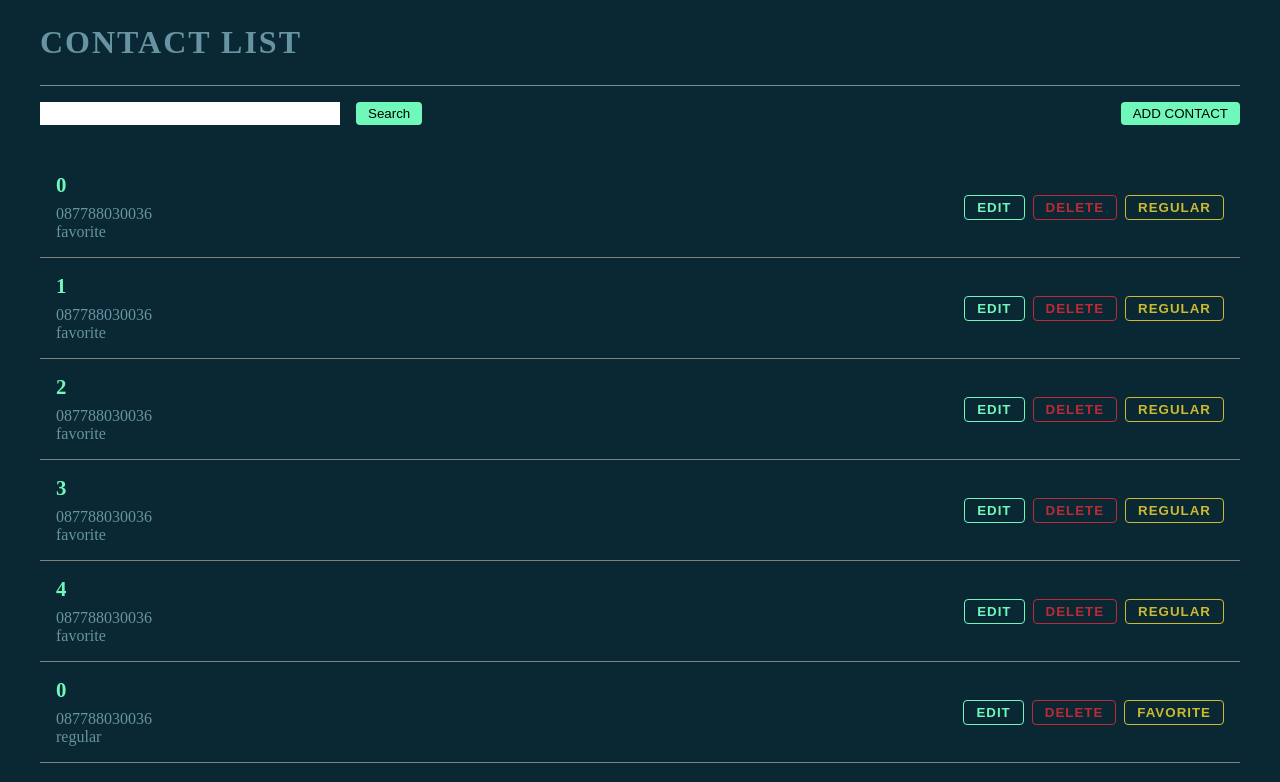
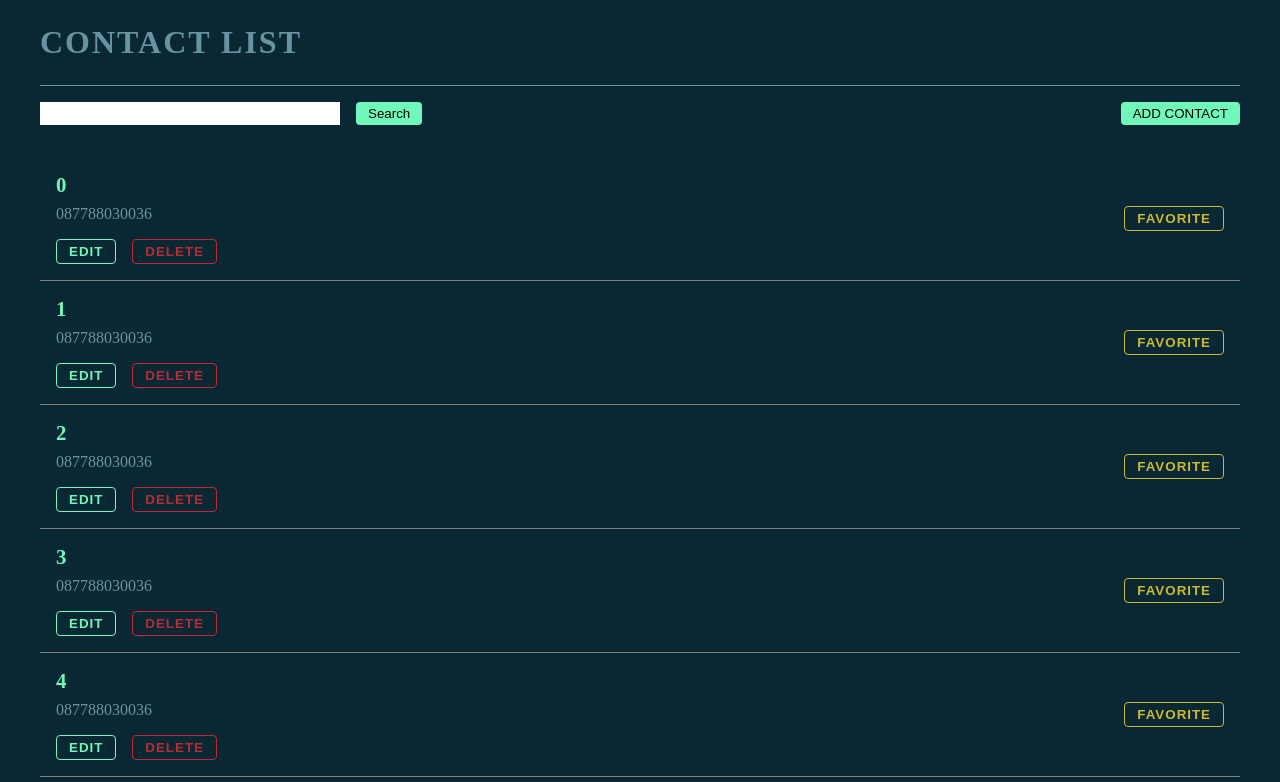
Before and after one commit to sammyarno/goto-test, a React (Create React App) app: page / in a window 1280 px wide. Shown: the top 782 px of the page. Built offline with nearby package versions, Linux system fonts and the light colour scheme.

Commit message:
change action button in contact list

```diff
--- a/src/components/contact-list/index.tsx
+++ b/src/components/contact-list/index.tsx
@@ -53,7 +53,7 @@ const ContactActionButton = styled.button<ContactActionButtonProps>`
   ${(props) => `${props.info ? "border: 1px solid rgba(204, 186, 49); color: rgba(204, 186, 49);" : ""}`}
 
   :not(:last-child) {
-    margin-right: 0.5rem;
+    margin-right: 1rem;
   }
 `;
 
@@ -64,6 +64,10 @@ const contactNameStyle = css`
   color: var(--primary);
 `;
 
+const contactPhoneStyle = css`
+  margin-bottom: 1rem;
+`;
+
 const ContactList = () => {
   return (
     <Container padded>
@@ -72,13 +76,12 @@ const ContactList = () => {
           <Contact key={val}>
             <div>
               <p css={contactNameStyle}>{val}</p>
-              <p>087788030036</p>
-              <p>favorite</p>
+              <p css={contactPhoneStyle}>087788030036</p>
+              <ContactActionButton primary>edit</ContactActionButton>
+              <ContactActionButton danger>delete</ContactActionButton>
             </div>
             <div>
-              <ContactActionButton primary>edit</ContactActionButton>
-              <ContactActionButton danger>delete</ContactActionButton>
-              <ContactActionButton info>regular</ContactActionButton>
+              <ContactActionButton info>favorite</ContactActionButton>
             </div>
           </Contact>
         ))}
@@ -86,14 +89,13 @@ const ContactList = () => {
           <Contact key={val}>
             <div>
               <p css={contactNameStyle}>{val}</p>
-              <p>087788030036</p>
-              <p>regular</p>
-            </div>
-            <div>
+              <p css={contactPhoneStyle}>087788030036</p>
               <ContactActionButton primary>edit</ContactActionButton>
               <ContactActionButton danger>delete</ContactActionButton>
-              <ContactActionButton info>favorite</ContactActionButton>
             </div>
+            {/* <div>
+              <ContactActionButton info>regular</ContactActionButton>
+            </div> */}
           </Contact>
         ))}
       </Container>
```
